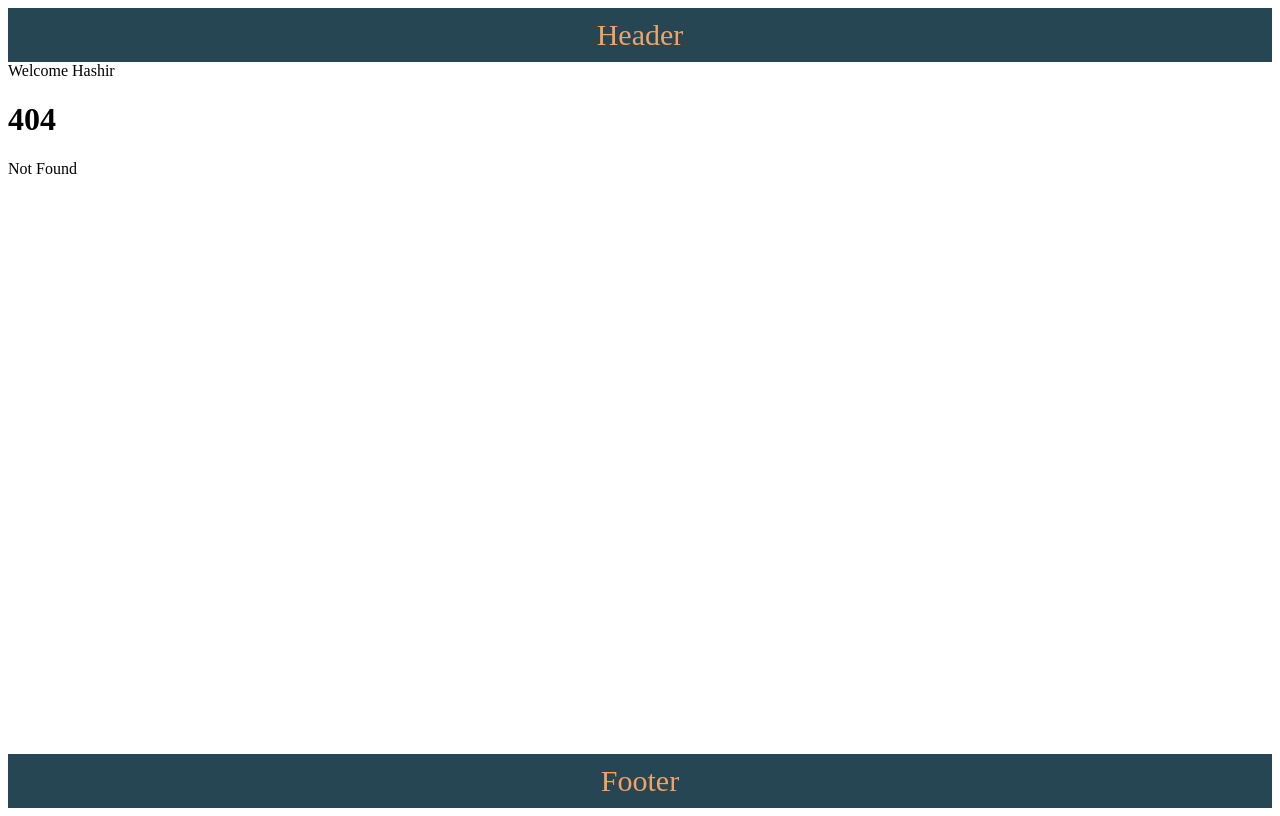
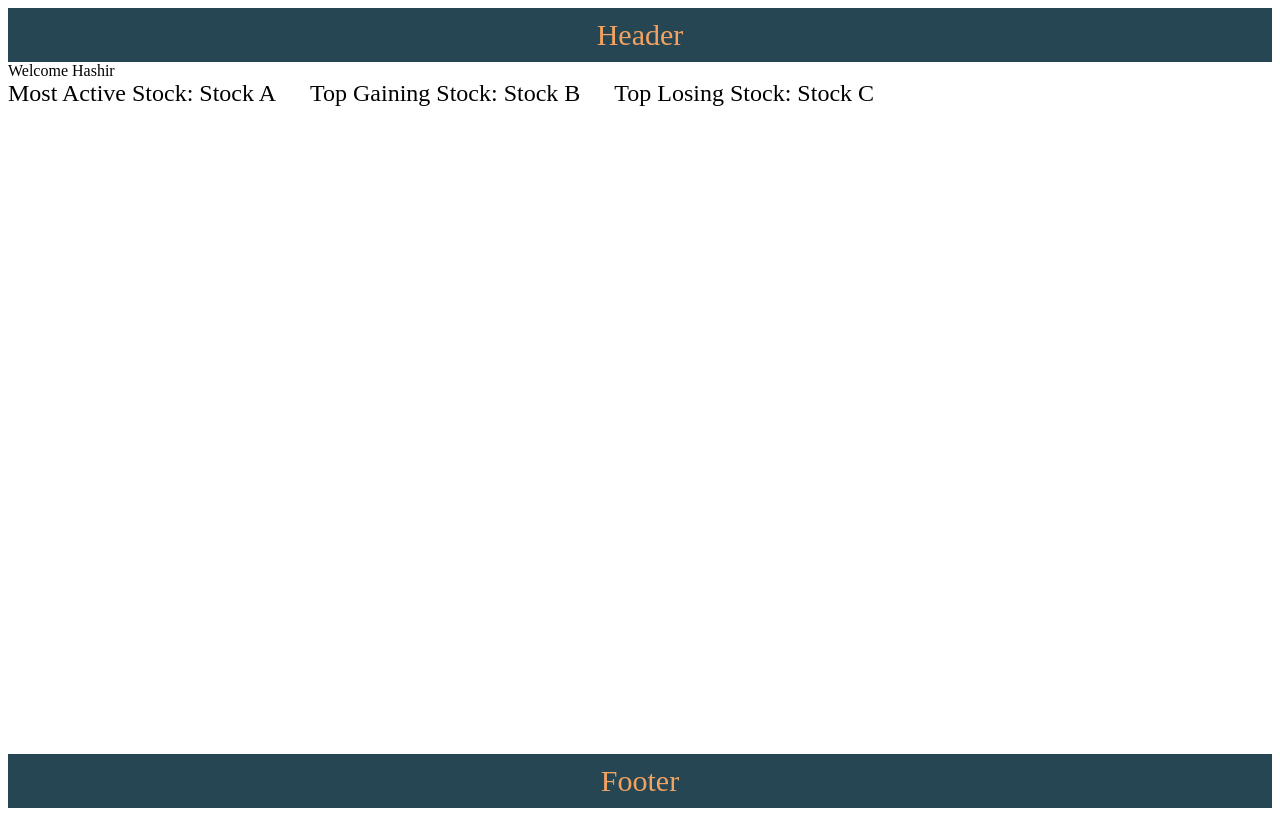
Before and after one commit to kamranlatifch/svelte-kit-practice, a SvelteKit app: page /stocks in a window 1280 px wide. Before the commit this address had no page. Built offline with nearby package versions, Linux system fonts and the light colour scheme; data requests are answered from the project's data file.

Commit message:
34: promise unwrapping

```diff
--- a/db.json
+++ b/db.json
@@ -38,5 +38,17 @@
 			"price": 2600,
 			"description": "Featured Description 3"
 		}
-	]
+	],
+	"most-active-stock": {
+		"symbol": "Stock A",
+		"price": 351.0
+	},
+	"top-gaining-stock": {
+		"symbol": "Stock B",
+		"price": 50.0
+	},
+	"top-losing-stock": {
+		"symbol": "Stock C",
+		"price": 100.0
+	}
 }
--- /dev/null
+++ b/src/routes/stocks/+page.js
@@ -0,0 +1,30 @@
+export const load = async (loadEvent) => {
+	const { fetch } = loadEvent;
+	const moastActiveStockResponse = await fetch('http://localhost:4000/most-active-stock');
+	const topGainingStockResponse = await fetch('http://localhost:4000/top-gaining-stock');
+	const topLosingStcokResponse = await fetch('http://localhost:4000/top-losing-stock');
+
+	const mostActiveStock = await moastActiveStockResponse.json();
+	const topGainingStock = await topGainingStockResponse.json();
+	const topLosingStock = await topLosingStcokResponse.json();
+	return {
+		mostActiveStock,
+		topGainingStock,
+		topLosingStock
+	};
+};
+
+// Following is Promsie Wrapping
+
+// export const load = async (loadEvent) => {
+// 	const { fetch } = loadEvent;
+// 	const moastActiveStockResponse = await fetch('http://localhost:4000/most-active-stock');
+// 	const topGainingStockResponse = await fetch('http://localhost:4000/top-gaining-stock');
+// 	const topLosingStcokResponse = await fetch('http://localhost:4000/top-losing-stock');
+
+// 	return {
+// 		mostActiveStock: moastActiveStockResponse.json(),
+// 		topGainingStock: topGainingStockResponse.json(),
+// 		topLosingStock: topLosingStcokResponse.json()
+// 	};
+// };
--- /dev/null
+++ b/src/routes/stocks/+page.svelte
@@ -0,0 +1,15 @@
+<script>
+	export let data;
+	console.log('Data is ', data);
+</script>
+
+<span>Most Active Stock: {data?.mostActiveStock?.symbol}</span>
+<span>Top Gaining Stock: {data?.topGainingStock?.symbol}</span>
+<span>Top Losing Stock: {data?.topLosingStock?.symbol}</span>
+
+<style>
+	span {
+		margin-right: 30px;
+		font-size: 24px;
+	}
+</style>
```
